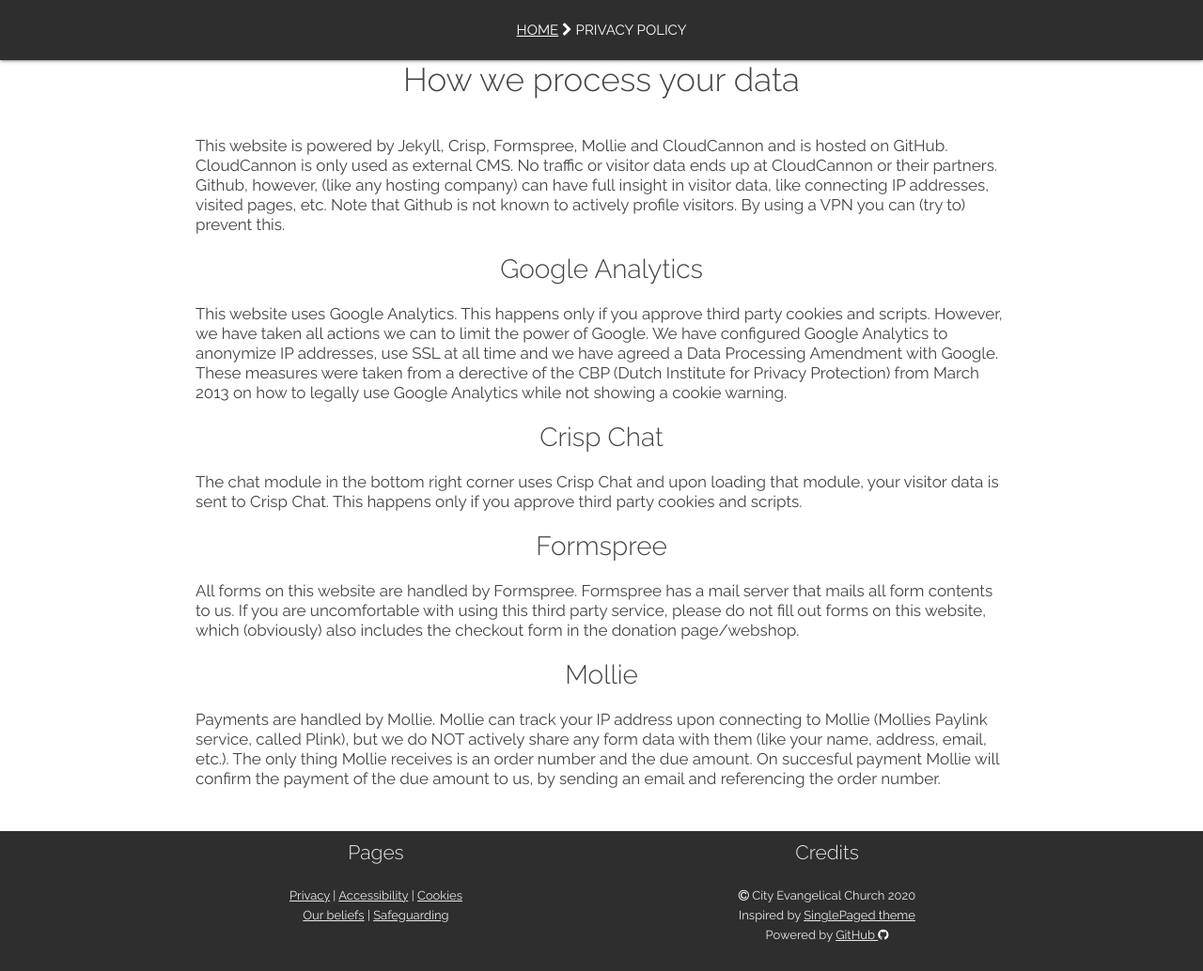
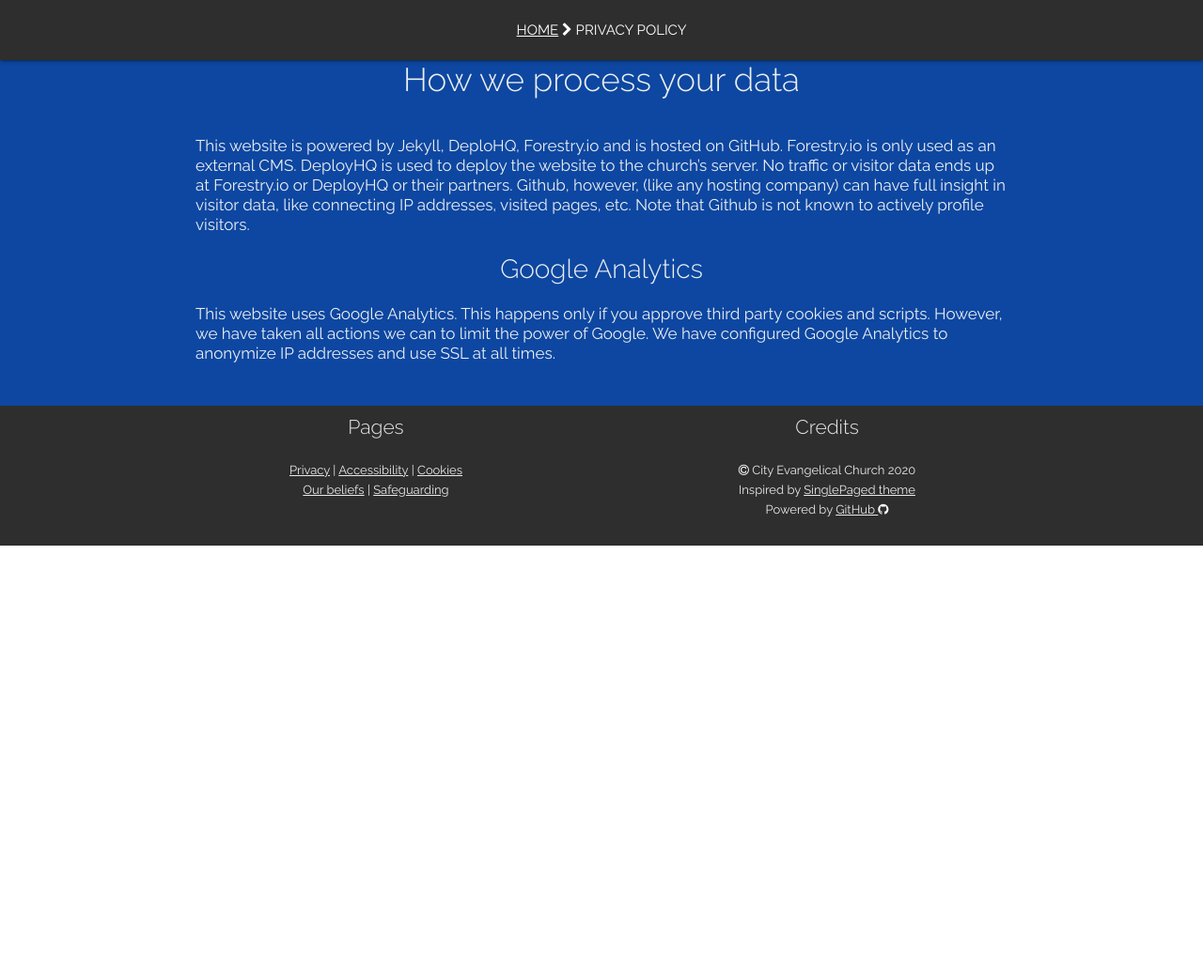
Before and after one commit to woodcock3/citychurch, a Jekyll site: the page built from pages/privacy.md, in a window 1280 px wide and 1034 px high. Shown: the whole window at 94% size. Built offline with Jekyll 4.4.1, drawn with Linux system fonts in a browser that asks for light colours.

Commit message:
Update privacy.md

```diff
--- a/pages/privacy.md
+++ b/pages/privacy.md
@@ -1,27 +1,15 @@
 ---
 title: Privacy Policy
 layout: default
-bg: cityblue
-color: white
+bgcolor: blue darken-4
+textcolor: blue-grey-text text-lighten-5
 permalink: /privacy/
 ---
 
 ## How we process your data
 
-This website is powered by Jekyll, Crisp, Formspree, Mollie and CloudCannon and is hosted on GitHub. CloudCannon is only used as external CMS. No traffic or visitor data ends up at CloudCannon or their partners. Github, however, (like any hosting company) can have full insight in visitor data, like connecting IP addresses, visited pages, etc. Note that Github is not known to actively profile visitors. By using a VPN you can (try to) prevent this.
+This website is powered by Jekyll, DeploHQ, Forestry.io and is hosted on GitHub. Forestry.io is only used as an external CMS. DeployHQ is used to deploy the website to the church's server. No traffic or visitor data ends up at Forestry.io or DeployHQ or their partners. Github, however, (like any hosting company) can have full insight in visitor data, like connecting IP addresses, visited pages, etc. Note that Github is not known to actively profile visitors.
 
 ### Google Analytics
 
-This website uses Google Analytics. This happens only if you approve third party cookies and scripts. However, we have taken all actions we can to limit the power of Google. We have configured Google Analytics to anonymize IP addresses, use SSL at all time and we have agreed a Data Processing Amendment with Google. These measures were taken from a derective of the CBP (Dutch Institute for Privacy Protection) from March 2013 on how to legally use Google Analytics while not showing a cookie warning.
-
-### Crisp Chat
-
-The chat module in the bottom right corner uses Crisp Chat and upon loading that module, your visitor data is sent to Crisp Chat. This happens only if you approve third party cookies and scripts.
-
-### Formspree
-
-All forms on this website are handled by Formspree. Formspree has a mail server that mails all form contents to us. If you are uncomfortable with using this third party service, please do not fill out forms on this website, which (obviously) also includes the checkout form in the donation page/webshop.
-
-### Mollie
-
-Payments are handled by Mollie. Mollie can track your IP address upon connecting to Mollie (Mollies Paylink service, called Plink), but we do NOT actively share any form data with them (like your name, address, email, etc.). The only thing Mollie receives is an order number and the due amount. On succesful payment Mollie will confirm the payment of the due amount to us, by sending an email and referencing the order number.
+This website uses Google Analytics. This happens only if you approve third party cookies and scripts. However, we have taken all actions we can to limit the power of Google. We have configured Google Analytics to anonymize IP addresses and use SSL at all times.
```
